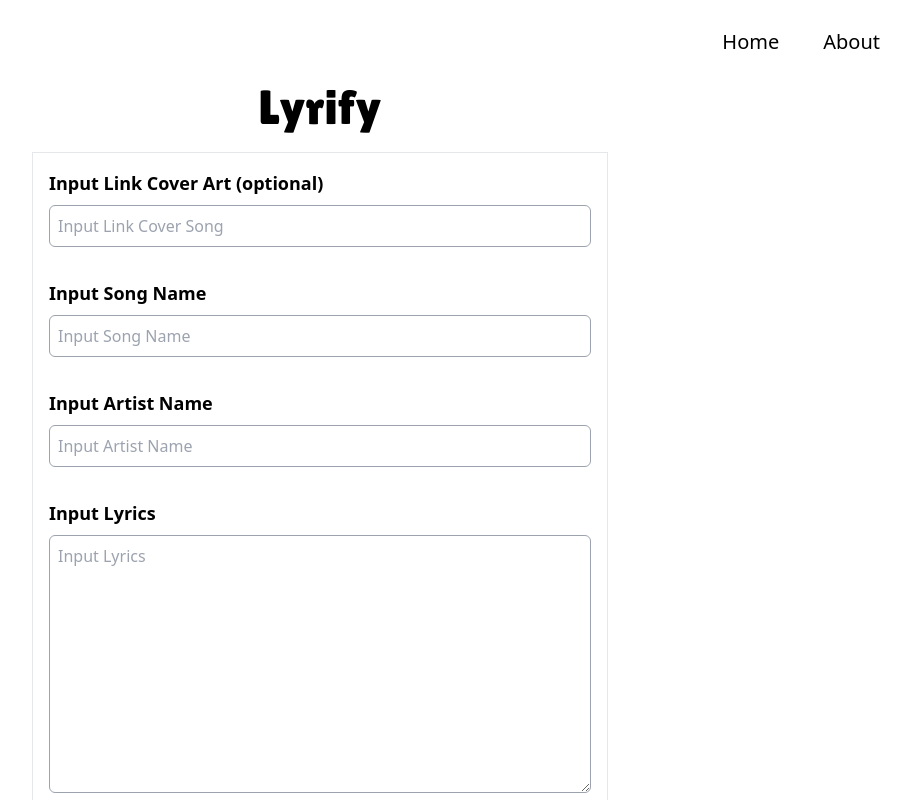
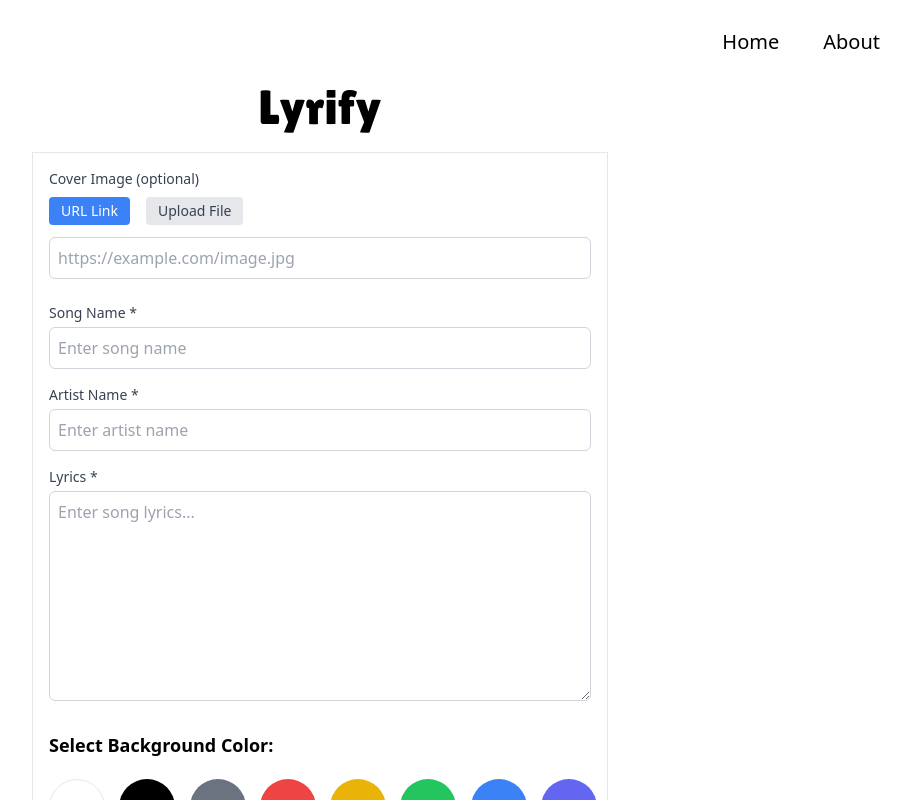
Before and after one commit to MRestuAliza/Lyrify-v1, a Next.js app: page /Home/Home in a window 1280 px wide. Shown: the top 800 px of the page, without its empty margins (320-1231 px from the left). Built offline with nearby package versions, Linux system fonts and the light colour scheme.

Commit message:
fix some type

```diff
--- a/src/pages/Home/Home.tsx
+++ b/src/pages/Home/Home.tsx
@@ -1,16 +1,12 @@
 import React, { useState, useRef } from "react";
 import { toPng } from "html-to-image";
 import { SiApplemusic } from "react-icons/si";
+import Image from "next/image";
 import { CollorSelector, CustomButton } from "../../components/Button/Button";
 import { FormContainer } from "../../components/form/Form";
 import Footer from "@/components/footer/Footer";
 import Navbar from "@/components/Navbar/Navbar";
 
-// interface ErrorType {
-//   songName?: boolean;
-//   artistName?: boolean;
-//   lyrics?: boolean;
-// }
 type ErrorType = {
   coverSong?: boolean;
   songName?: boolean;
@@ -40,7 +36,13 @@ const Home = () => {
     artistName: false,
     lyrics: false,
   });
+  const [coverInputType, setCoverInputType] = useState<'link' | 'upload'>('link');
+  const [uploadedImage, setUploadedImage] = useState<string>("");
+  const [isLoadingImage, setIsLoadingImage] = useState(false);
+  const [imageError, setImageError] = useState("");
+
   const ref = useRef<HTMLDivElement>(null);
+  const fileInputRef = useRef<HTMLInputElement>(null);
 
   const validateError = (values: InputFields) => {
     let errors: ErrorType = {};
@@ -62,10 +64,70 @@ const Home = () => {
       ...prev,
       [fieldName]: value,
     }));
+
+    // Clear image error when user starts typing in cover link field
+    if (fieldName === 'coverSong') {
+      setImageError("");
+    }
   };
 
-  const submit = (e: React.FormEvent) => {
-    e.preventDefault();
+  const handleImageUpload = (event: React.ChangeEvent<HTMLInputElement>) => {
+    const file = event.target.files?.[0];
+    if (file) {
+      // Validate file type
+      if (!file.type.startsWith('image/')) {
+        setImageError("Please select a valid image file");
+        return;
+      }
+
+      // Validate file size (max 5MB)
+      if (file.size > 5 * 1024 * 1024) {
+        setImageError("Image size should be less than 5MB");
+        return;
+      }
+
+      setIsLoadingImage(true);
+      setImageError("");
+
+      const reader = new FileReader();
+      reader.onload = (e) => {
+        const result = e.target?.result as string;
+        setUploadedImage(result);
+        setInputFields(prev => ({
+          ...prev,
+          coverSong: result
+        }));
+        setIsLoadingImage(false);
+      };
+      reader.onerror = () => {
+        setImageError("Failed to read image file");
+        setIsLoadingImage(false);
+      };
+      reader.readAsDataURL(file);
+    }
+  };
+
+  const handleImageLinkLoad = (success: boolean) => {
+    if (!success && inputFields.coverSong) {
+      setImageError("Failed to load image from URL");
+    } else {
+      setImageError("");
+    }
+  };
+
+  const clearImage = () => {
+    setUploadedImage("");
+    setInputFields(prev => ({
+      ...prev,
+      coverSong: ""
+    }));
+    setImageError("");
+    if (fileInputRef.current) {
+      fileInputRef.current.value = "";
+    }
+  };
+
+  const submit = () => {
     setSubmittedData(inputFields);
     const validationErrors = validateError(inputFields);
     setError(validationErrors);
@@ -109,13 +171,175 @@ const Home = () => {
       <div className="flex flex-col items-center justify-around">
         <h1 className="font-normal logo text-black sm:grid-cols-3 text-4xl xl:text-5xl">Lyrify</h1>
         <div className="max-w-xl flex-col justify-center border p-4 my-5">
-          <FormContainer inputFields={inputFields} handleFormChange={handleFormChange} error={error} />
+
+          {/* Enhanced Cover Image Input */}
+          <div className="mb-6">
+            <label className="block text-sm font-medium text-gray-700 mb-2">
+              Cover Image (optional)
+            </label>
+
+            {/* Toggle between link and upload */}
+            <div className="flex space-x-4 mb-3">
+              <button
+                type="button"
+                onClick={() => setCoverInputType('link')}
+                className={`px-3 py-1 text-sm rounded ${
+                  coverInputType === 'link'
+                    ? 'bg-blue-500 text-white'
+                    : 'bg-gray-200 text-gray-700'
+                }`}
+              >
+                URL Link
+              </button>
+              <button
+                type="button"
+                onClick={() => setCoverInputType('upload')}
+                className={`px-3 py-1 text-sm rounded ${
+                  coverInputType === 'upload'
+                    ? 'bg-blue-500 text-white'
+                    : 'bg-gray-200 text-gray-700'
+                }`}
+              >
+                Upload File
+              </button>
+            </div>
+
+            {coverInputType === 'link' ? (
+              <input
+                type="url"
+                placeholder="https://example.com/image.jpg"
+                value={uploadedImage ? "" : inputFields.coverSong}
+                onChange={(e) => handleFormChange(e, 'coverSong')}
+                className="w-full p-2 border border-gray-300 rounded-md focus:ring-2 focus:ring-blue-500 focus:border-transparent"
+                disabled={!!uploadedImage}
+              />
+            ) : (
+              <div className="space-y-2">
+                <input
+                  ref={fileInputRef}
+                  type="file"
+                  accept="image/*"
+                  onChange={handleImageUpload}
+                  className="w-full p-2 border border-gray-300 rounded-md focus:ring-2 focus:ring-blue-500 focus:border-transparent"
+                  disabled={isLoadingImage}
+                />
+                <p className="text-xs text-gray-500">
+                  Supported formats: JPG, PNG, GIF, WebP (Max: 5MB)
+                </p>
+              </div>
+            )}
+
+            {/* Loading state */}
+            {isLoadingImage && (
+              <div className="mt-2 text-blue-600 text-sm flex items-center">
+                <div className="animate-spin rounded-full h-4 w-4 border-b-2 border-blue-600 mr-2"></div>
+                Processing image...
+              </div>
+            )}
+
+            {/* Error state */}
+            {imageError && (
+              <div className="mt-2 text-red-600 text-sm">
+                {imageError}
+              </div>
+            )}
+
+            {/* Image preview */}
+            {(inputFields.coverSong || uploadedImage) && !isLoadingImage && (
+              <div className="mt-3 relative">
+                <div className="flex items-center space-x-3 p-2 border rounded-md bg-gray-50">
+                  <div className="relative w-12 h-12">
+                    <Image
+                      src={uploadedImage || inputFields.coverSong}
+                      alt="Cover preview"
+                      fill
+                      className="object-cover rounded"
+                      onLoad={() => handleImageLinkLoad(true)}
+                      onError={() => handleImageLinkLoad(false)}
+                    />
+                  </div>
+                  <div className="flex-1">
+                    <p className="text-sm text-gray-600">Cover image ready</p>
+                    <p className="text-xs text-gray-400">
+                      {uploadedImage ? "Uploaded file" : "From URL"}
+                    </p>
+                  </div>
+                  <button
+                    type="button"
+                    onClick={clearImage}
+                    className="text-red-500 hover:text-red-700 text-sm font-medium"
+                  >
+                    Remove
+                  </button>
+                </div>
+              </div>
+            )}
+          </div>
+
+          {/* Other form fields */}
+          <div className="space-y-4 mb-6">
+            <div>
+              <label className="block text-sm font-medium text-gray-700 mb-1">
+                Song Name *
+              </label>
+              <input
+                type="text"
+                placeholder="Enter song name"
+                value={inputFields.songName}
+                onChange={(e) => handleFormChange(e, 'songName')}
+                className={`w-full p-2 border rounded-md focus:ring-2 focus:ring-blue-500 focus:border-transparent ${
+                  error.songName ? 'border-red-500' : 'border-gray-300'
+                }`}
+              />
+              {error.songName && (
+                <p className="mt-1 text-sm text-red-600">Song name is required</p>
+              )}
+            </div>
+
+            <div>
+              <label className="block text-sm font-medium text-gray-700 mb-1">
+                Artist Name *
+              </label>
+              <input
+                type="text"
+                placeholder="Enter artist name"
+                value={inputFields.artistName}
+                onChange={(e) => handleFormChange(e, 'artistName')}
+                className={`w-full p-2 border rounded-md focus:ring-2 focus:ring-blue-500 focus:border-transparent ${
+                  error.artistName ? 'border-red-500' : 'border-gray-300'
+                }`}
+              />
+              {error.artistName && (
+                <p className="mt-1 text-sm text-red-600">Artist name is required</p>
+              )}
+            </div>
+
+            <div>
+              <label className="block text-sm font-medium text-gray-700 mb-1">
+                Lyrics *
+              </label>
+              <textarea
+                placeholder="Enter song lyrics..."
+                value={inputFields.lyrics}
+                onChange={(e) => handleFormChange(e, 'lyrics')}
+                rows={8}
+                className={`w-full p-2 border rounded-md focus:ring-2 focus:ring-blue-500 focus:border-transparent resize-vertical ${
+                  error.lyrics ? 'border-red-500' : 'border-gray-300'
+                }`}
+              />
+              {error.lyrics && (
+                <p className="mt-1 text-sm text-red-600">Lyrics are required</p>
+              )}
+            </div>
+          </div>
+
           <div className="flex flex-col pb-5">
             <h2 className="font-bold pb-5 text-lg">Select Background Color: </h2>
             <CollorSelector changeBackground={changeBackground} />
             <CustomButton onClick={submit} className="p-2 bg-blue-500 text-white rounded-md" label="Submit" />
             <CustomButton onClick={downloadImage} className="p-2 bg-green-500 text-white rounded-md mt-4" label="Download Image" />
           </div>
+
           {submittedData && inputFields.songName && inputFields.artistName && inputFields.lyrics && Object.keys(error).length === 0 && (
             <div ref={ref} className={`lyrics min-h-screen mx-auto px-9 md:px-0 flex items-center justify-center ${backgroundColor}`}>
               <div
@@ -126,10 +350,28 @@ const Home = () => {
                 }
               >
                 <div className="flex items-center pb-3 space-x-3">
-                  {submittedData.coverSong ? <img src={submittedData.coverSong} alt="" className="w-14" /> : <SiApplemusic size={56} className={backgroundColor === "bg-white" ? "text-black" : "text-white"} />}
+                  {submittedData.coverSong ? (
+                    <div className="relative w-14 h-14">
+                      <Image
+                        src={submittedData.coverSong}
+                        alt="Album cover"
+                        fill
+                        className="object-cover rounded"
+                      />
+                    </div>
+                  ) : (
+                    <SiApplemusic
+                      size={56}
+                      className={backgroundColor === "bg-white" ? "text-black" : "text-white"}
+                    />
+                  )}
                   <div className="">
-                    <h2 className={backgroundColor === "bg-white" ? "text-black text-lg font-medium" : "text-white text-lg font-medium"}>{submittedData.songName}</h2>
-                    <h2 className={backgroundColor === "bg-white" ? "text-black text-sm font-normal" : "text-white text-sm font-normal"}>{submittedData.artistName}</h2>
+                    <h2 className={backgroundColor === "bg-white" ? "text-black text-lg font-medium" : "text-white text-lg font-medium"}>
+                      {submittedData.songName}
+                    </h2>
+                    <h2 className={backgroundColor === "bg-white" ? "text-black text-sm font-normal" : "text-white text-sm font-normal"}>
+                      {submittedData.artistName}
+                    </h2>
                   </div>
                 </div>
                 <pre
@@ -142,7 +384,9 @@ const Home = () => {
                 >
                   {submittedData.lyrics}
                 </pre>
-                <h2 className={backgroundColor === "bg-white" ? "logo pt-5 text-xl text-black font-bold" : "logo pt-5 text-xl text-white font-bold"}>Lyrify</h2>
+                <h2 className={backgroundColor === "bg-white" ? "logo pt-5 text-xl text-black font-bold" : "logo pt-5 text-xl text-white font-bold"}>
+                  Lyrify
+                </h2>
               </div>
             </div>
           )}
```
